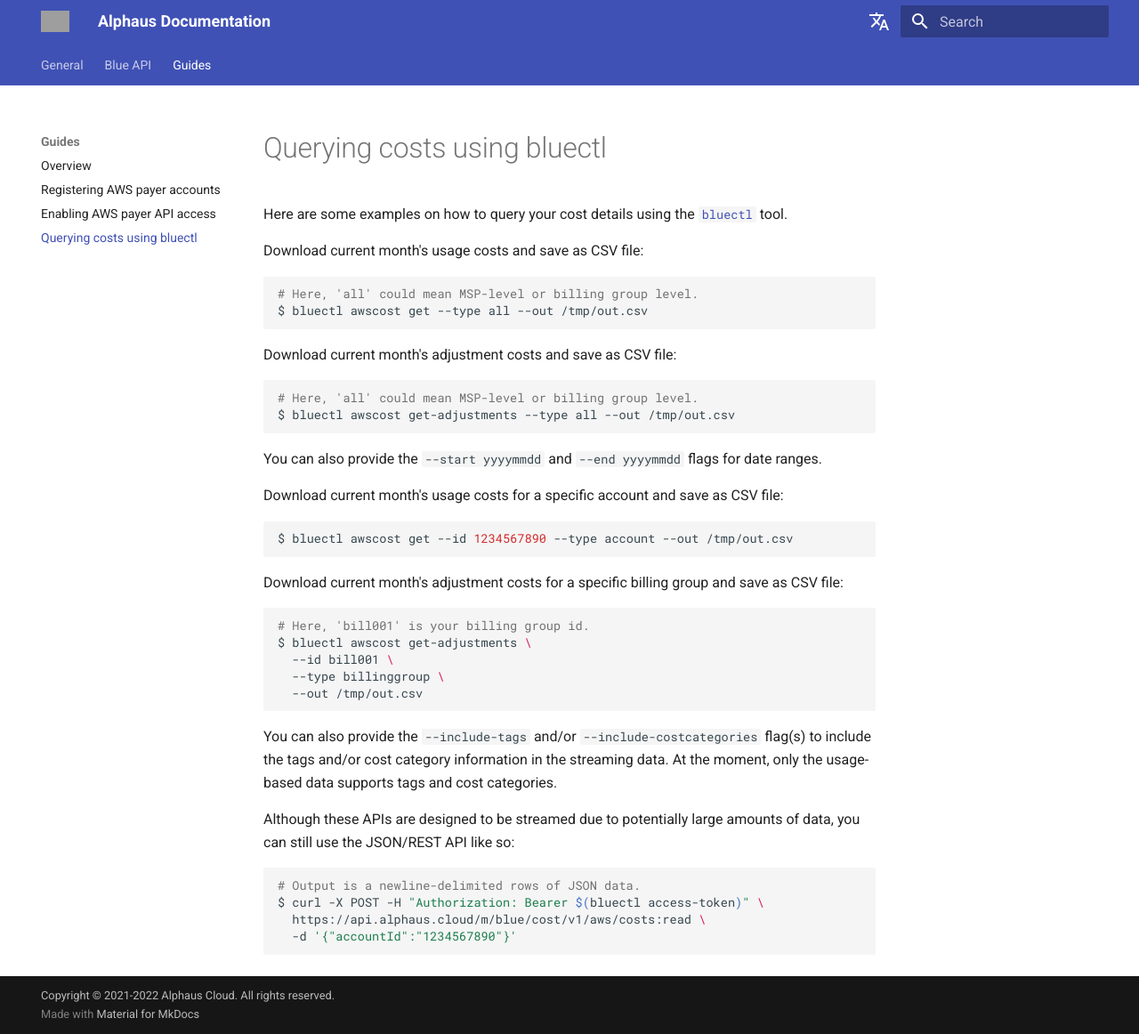
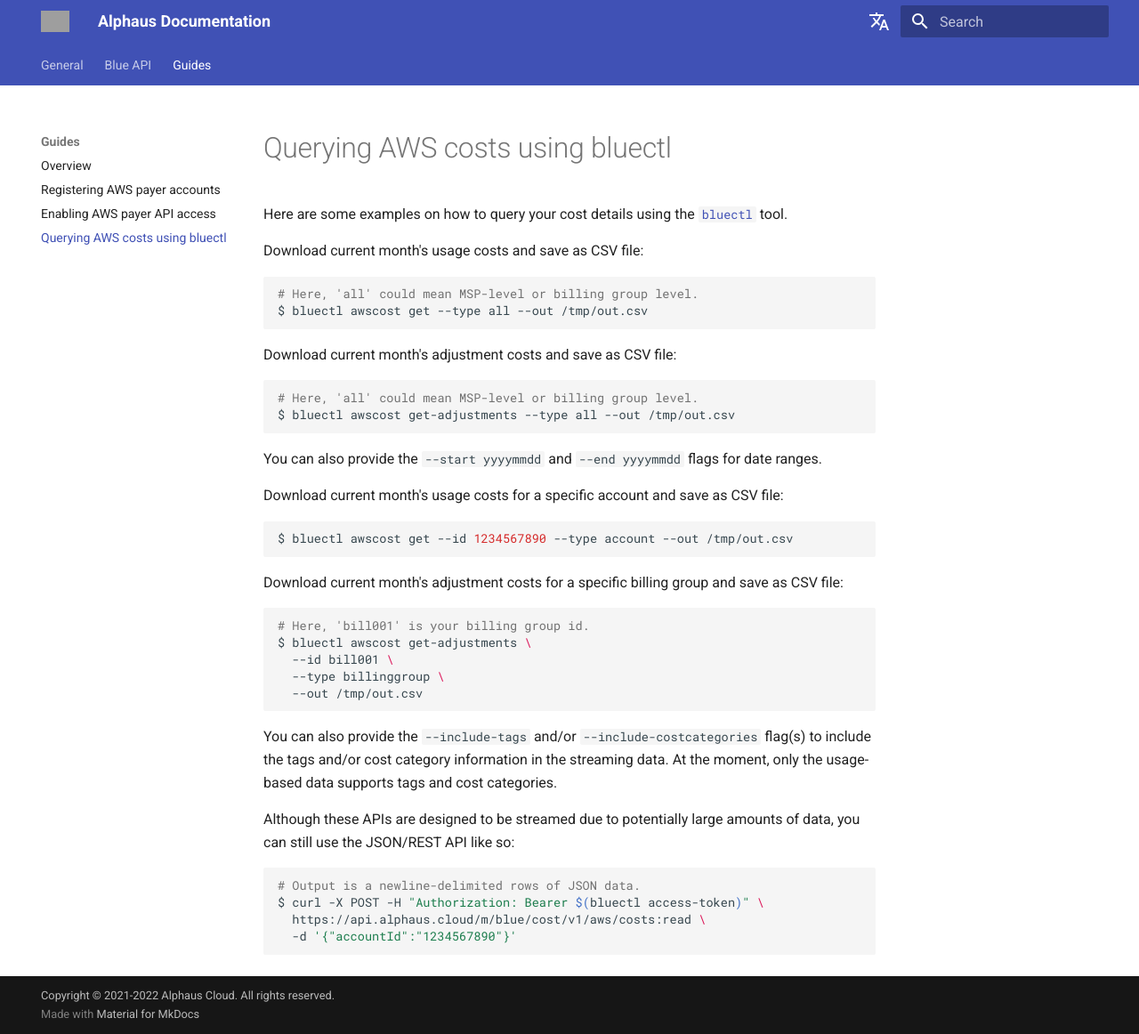
Before and after one commit to alphauslabs/tmpdocs, an MkDocs documentation site: the page built from docs/guides/aws-query-costs.md, in a window 1280 px wide and 1162 px high. Shown: the whole window at 89% size. Built offline with MkDocs 1.6.1 and Material for MkDocs 9.7.7, drawn with Linux system fonts in a browser that asks for light colours; comment, search, counter and statistics services are not loaded; grey boxes are pictures that could not be loaded.

Commit message:
docs: wip query costs

```diff
--- a/docs/guides/aws-query-costs.md
+++ b/docs/guides/aws-query-costs.md
@@ -1,4 +1,4 @@
-# Querying costs using bluectl
+# Querying AWS costs using bluectl
 
 Here are some examples on how to query your cost details using the [`bluectl`](https://alphauslabs.github.io/docs/blueapi/bluectl/) tool.
 
```
